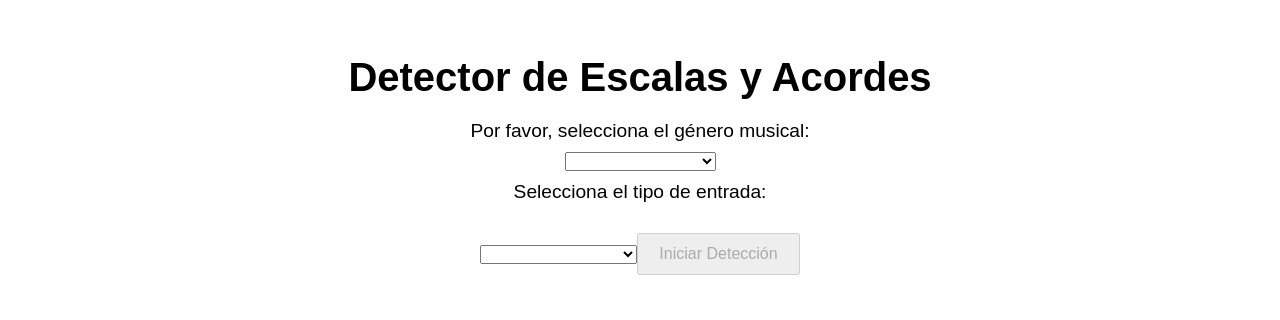
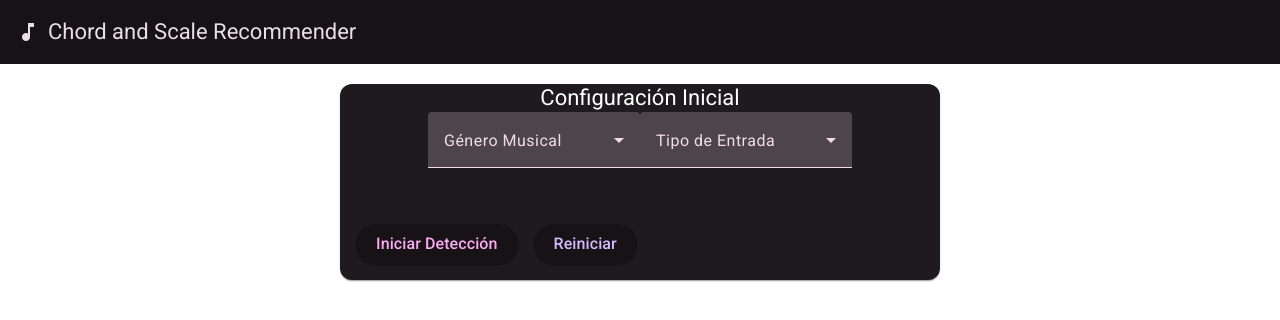
Before and after one commit to elderdeveloper15/chordandscales, an Angular app: page / in a window 1280 px wide. Shown: the top 320 px of the page. Built offline with nearby package versions, Linux system fonts and the light colour scheme; what @tonaljs/midi, @tonaljs/note, @tonaljs/tonal, pitchy would draw is missing.

Commit message:
cambio de diseño, lavado de cara

```diff
--- a/angular.json
+++ b/angular.json
@@ -25,6 +25,7 @@
               }
             ],
             "styles": [
+              "@angular/material/prebuilt-themes/magenta-violet.css",
               "src/styles.css"
             ],
             "scripts": []
@@ -76,6 +77,7 @@
               }
             ],
             "styles": [
+              "@angular/material/prebuilt-themes/magenta-violet.css",
               "src/styles.css"
             ],
             "scripts": []
--- a/package.json
+++ b/package.json
@@ -11,10 +11,12 @@
   "private": true,
   "dependencies": {
     "@angular/animations": "^18.2.0",
+    "@angular/cdk": "^18.2.6",
     "@angular/common": "^18.2.0",
     "@angular/compiler": "^18.2.0",
     "@angular/core": "^18.2.0",
     "@angular/forms": "^18.2.0",
+    "@angular/material": "^18.2.6",
     "@angular/platform-browser": "^18.2.0",
     "@angular/platform-browser-dynamic": "^18.2.0",
     "@angular/router": "^18.2.0",
@@ -38,6 +40,7 @@
     "karma-coverage": "~2.2.0",
     "karma-jasmine": "~5.1.0",
     "karma-jasmine-html-reporter": "~2.1.0",
+    "sass": "^1.79.4",
     "typescript": "~5.5.2"
   }
 }
--- a/src/app/app.component.html
+++ b/src/app/app.component.html
@@ -1,48 +1,72 @@
 <!-- src/app/app.component.html -->
 
+<mat-toolbar color="primary">
+  <mat-icon>music_note</mat-icon>
+  <span>Chord and Scale Recommender</span>
+</mat-toolbar>
+
 <div class="container">
-  <h1>Detector de Escalas y Acordes</h1>
+  <!-- Tarjeta de Configuración Inicial -->
+  <mat-card>
+    <mat-card-title>Configuración Inicial</mat-card-title>
+    <mat-card-content>
+      <form>
+        <mat-form-field appearance="fill">
+          <mat-label>Género Musical</mat-label>
+          <mat-select [(value)]="selectedGenre">
+            <mat-option *ngFor="let genre of genres" [value]="genre">{{ genre }}</mat-option>
+          </mat-select>
+        </mat-form-field>
 
-  <div *ngIf="!audioStarted">
-    <p>Por favor, selecciona el género musical:</p>
-    <select [(ngModel)]="selectedGenre">
-      <option [ngValue]="null" disabled selected>Selecciona un género</option>
-      <option *ngFor="let genre of genres" [value]="genre">{{ genre }}</option>
-    </select>
+        <mat-form-field appearance="fill">
+          <mat-label>Tipo de Entrada</mat-label>
+          <mat-select [(value)]="selectedInputType">
+            <mat-option value="microphone">Micrófono</mat-option>
+            <mat-option value="midi">MIDI</mat-option>
+          </mat-select>
+        </mat-form-field>
 
-    <p>Selecciona el tipo de entrada:</p>
-    <select [(ngModel)]="selectedInputType">
-      <option [ngValue]="null" disabled selected>Selecciona una opción</option>
-      <option value="microphone">Micrófono</option>
-      <option value="midi">MIDI</option>
-    </select>
+        <div class="button-group">
+          <button mat-raised-button color="primary" (click)="start()">Iniciar Detección</button>
+          <button mat-raised-button color="accent" (click)="reset()">Reiniciar</button>
+        </div>
+      </form>
+    </mat-card-content>
+  </mat-card>
 
-    <button (click)="start()" [disabled]="!selectedGenre || !selectedInputType">
-      Iniciar Detección
-    </button>
+  <!-- Mensaje para Tocar Más Notas -->
+  <div *ngIf="playedNotes.length < 3 && audioStarted">
+    <mat-card>
+      <mat-card-content>
+        <p>
+          Por favor, toca al menos {{ 3 - playedNotes.length }} nota{{ 3 - playedNotes.length > 1 ? 's' : '' }} más para comenzar la detección de escalas y acordes.
+        </p>
+      </mat-card-content>
+    </mat-card>
   </div>
 
-  <div *ngIf="audioStarted">
-    <p><strong>Género Seleccionado:</strong> {{ selectedGenre }}</p>
-    <p><strong>Tipo de Entrada:</strong> {{ selectedInputType === 'microphone' ? 'Micrófono' : 'MIDI' }}</p>
-    <p><strong>Nota Actual:</strong> {{ currentNote }} ({{ currentFrequency | number:'1.0-2' }} Hz)</p>
+  <!-- Tarjeta de Información de la Detección -->
+  <mat-card *ngIf="audioStarted">
+    <mat-card-title>Información de la Detección</mat-card-title>
+    <mat-card-content>
+      <p><strong>Nota Actual:</strong> {{ currentNote }} ({{ currentFrequency | number:'1.2-2' }} Hz)</p>
       <p><strong>Notas Tocadas:</strong> {{ playedNotes.join(', ') }}</p>
 
       <div *ngIf="currentScale">
-      <h3>Escala Detectada: {{ currentScale }}</h3>
-      <h3>Notas de la Escala: {{ scaleNotes.join(', ') }}</h3>
+        <p><strong>Escala Detectada:</strong> {{ currentScale }}</p>
+        <p><strong>Notas de la Escala:</strong> {{ scaleNotes.join(', ') }}</p>
       </div>
+
       <div *ngIf="!currentScale && playedNotes.length >= 3">
-      <h3>No se encontraron escalas que incluyan las notas tocadas.</h3>
+        <p>No se encontraron escalas que incluyan las notas tocadas.</p>
       </div>
 
       <div *ngIf="suggestedChords.length > 0">
-      <h2>Acordes Sugeridos:</h2>
+        <p><strong>Acordes Sugeridos:</strong></p>
         <ul>
           <li *ngFor="let chord of suggestedChords">{{ chord }}</li>
         </ul>
       </div>
-
-    <button (click)="reset()">Reiniciar</button>
+    </mat-card-content>
+  </mat-card>
 </div>
-</div>
--- a/src/app/app.component.ts
+++ b/src/app/app.component.ts
@@ -7,11 +7,18 @@ import { SynthService } from './services/synth.service'; // Importa SynthService
 import { freqToMidi } from '@tonaljs/midi';
 import  Note  from '@tonaljs/note';
 import { Scale, Chord } from '@tonaljs/tonal';
+import { trigger, state, style, transition, animate } from '@angular/animations';
 
 @Component({
   selector: 'app-root',
   templateUrl: './app.component.html',
   styleUrls: ['./app.component.css'],
+  animations: [
+    trigger('fadeIn', [
+      state('void', style({ opacity: 0 })),
+      transition(':enter', [animate('500ms ease-in')]),
+    ]),
+  ]
 })
 export class AppComponent {
   currentNote!: string;
--- a/src/app/app.module.ts
+++ b/src/app/app.module.ts
@@ -6,7 +6,16 @@ import { FormsModule } from '@angular/forms';
 
 import { AppComponent } from './app.component';
 import { AudioService } from './services/audio.service';
-import { MidiService } from './services/midi.service'; // Importa el servicio MIDI
+import { MidiService } from './services/midi.service';
+import { provideAnimationsAsync } from '@angular/platform-browser/animations/async'; // Importa el servicio MIDI
+import { MatIconModule } from '@angular/material/icon';
+import { MatToolbarModule } from '@angular/material/toolbar';
+import { MatCardModule } from '@angular/material/card';
+import { MatFormFieldModule } from '@angular/material/form-field';
+import { MatSelectModule } from '@angular/material/select';
+import { MatButtonModule } from '@angular/material/button';
+import { BrowserAnimationsModule } from '@angular/platform-browser/animations';
+
 
 @NgModule({
   declarations: [
@@ -16,10 +25,19 @@ import { MidiService } from './services/midi.service'; // Importa el servicio MI
   imports: [
     BrowserModule,
     FormsModule,
+    MatToolbarModule,
+    BrowserAnimationsModule,
+    MatIconModule,
+    MatIconModule,
+    MatCardModule,
+    MatFormFieldModule,
+    MatSelectModule,
+    MatButtonModule
   ],
   providers: [
     AudioService,
-    MidiService, // Agrega el servicio MIDI
+    MidiService,
+    provideAnimationsAsync(), // Agrega el servicio MIDI
   ],
   bootstrap: [AppComponent],
 })
--- a/src/index.html
+++ b/src/index.html
@@ -6,8 +6,10 @@
   <base href="/">
   <meta name="viewport" content="width=device-width, initial-scale=1">
   <link rel="icon" type="image/x-icon" href="favicon.ico">
+  <link href="https://fonts.googleapis.com/css2?family=Roboto:wght@300;400;500&display=swap" rel="stylesheet">
+  <link href="https://fonts.googleapis.com/icon?family=Material+Icons" rel="stylesheet">
 </head>
-<body>
+<body class="mat-typography">
   <app-root></app-root>
 </body>
 </html>
--- a/src/styles.css
+++ b/src/styles.css
@@ -1 +1,78 @@
-/* You can add global styles to this file, and also import other style files */
+/* src/styles.css */
+
+/* Estilos generales */
+body {
+  font-family: Roboto, sans-serif;
+  margin: 0;
+  padding: 0;
+}
+
+/* Contenedor principal */
+.container {
+  max-width: 800px;
+  margin: 0 auto;
+  padding: 16px;
+}
+
+/* Grupo de botones */
+.button-group {
+  display: flex;
+  gap: 16px;
+  margin-top: 16px;
+}
+
+/* Estilos para mat-card */
+mat-card {
+  margin-bottom: 16px;
+  background-color: #ffffff; /* Fondo blanco */
+  color: rgb(255, 255, 255); /* Texto negro */
+}
+
+/* Estilos para mat-toolbar */
+mat-toolbar {
+  background-color: #3f51b5; /* Color primario */
+  color: white; /* Texto blanco */
+}
+
+/* Estilos para mat-icon dentro de la toolbar */
+mat-toolbar mat-icon {
+  margin-right: 8px;
+}
+
+/* Estilos para títulos y contenido de mat-card */
+mat-card-title,
+mat-card-content {
+  color: rgb(255, 255, 255); /* Texto negro */
+}
+
+/* Opcional: Si prefieres un fondo oscuro en mat-card */
+mat-card.dark-theme {
+  background-color: #424242; /* Gris oscuro */
+  color: white; /* Texto blanco */
+}
+
+p,
+h1,
+h2,
+h3,
+h4,
+h5,
+h6,
+span,
+label {
+  color: inherit; /* Hereda el color del elemento padre */
+}
+
+/* Asegurar que los botones tengan un buen contraste */
+.mat-raised-button {
+  color: white; /* Texto blanco en botones */
+}
+
+/* Ajustar colores de los botones según su color */
+.mat-raised-button.mat-primary {
+  background-color: #3f51b5; /* Color primario */
+}
+
+.mat-raised-button.mat-accent {
+  background-color: #e91e63; /* Color acento */
+}
```
Also changed, not shown: 1 other file (tests, documents, lock files or other folders). Lines whose indentation alone changed are shown as unchanged.
